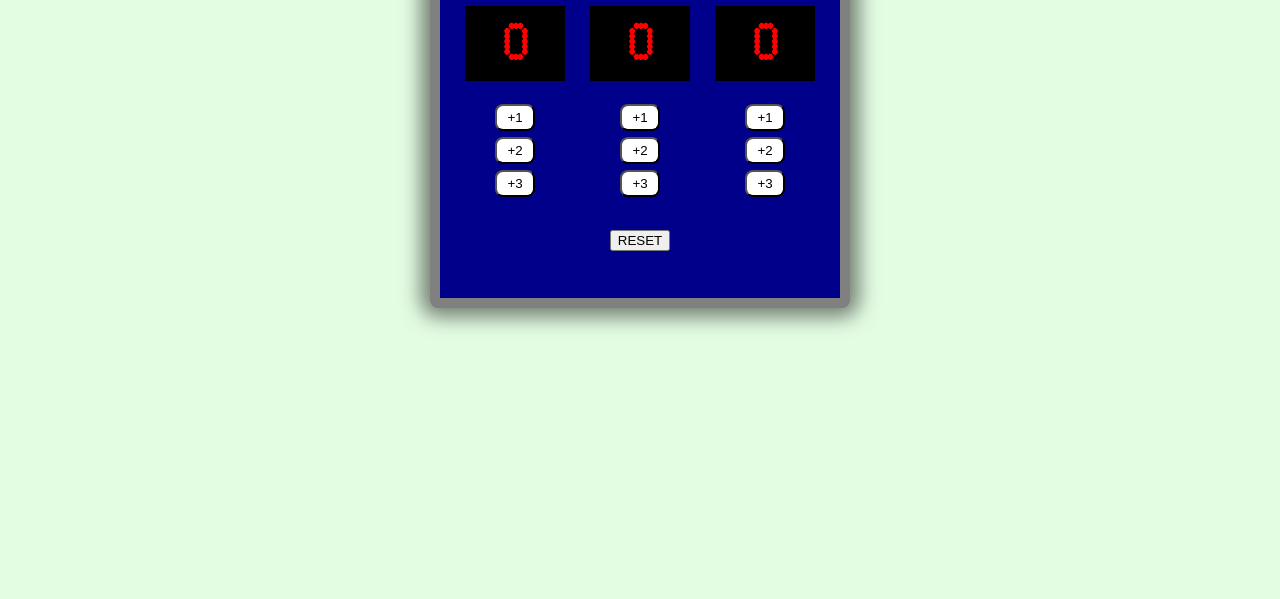
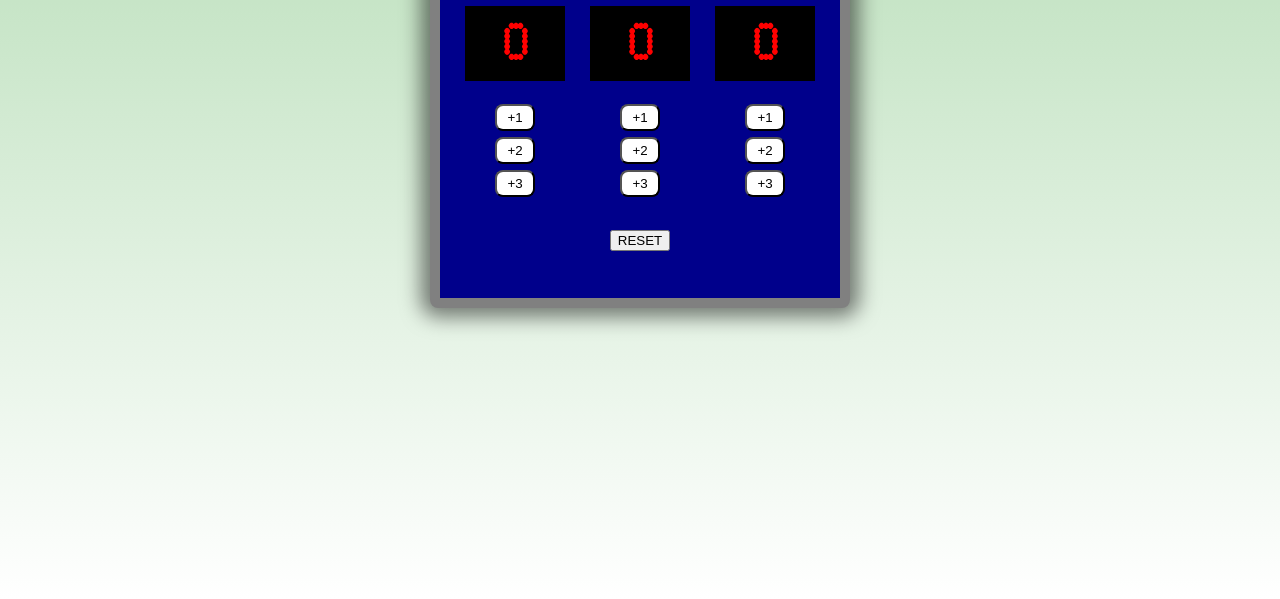
Before and after one commit to alex-powell-1/scoreboard, a plain HTML site: page index.html in a window 1280 px wide. Shown: the part 201-800 px from the top of the page. Drawn offline with Linux system fonts and the light colour scheme.

Commit message:
added background linear gradient

```diff
--- a/basketball_styles.css
+++ b/basketball_styles.css
@@ -1,7 +1,10 @@
 body {
   font-family: "Lucida Sans", "Lucida Sans Regular", "Lucida Grande",
     "Lucida Sans Unicode", Geneva, Verdana, sans-serif;
-  background-color: rgb(227, 253, 227);
+  /* background-color: rgb(227, 253, 227); */
+  background: linear-gradient(rgb(180, 220, 180), #ffffff);
+  background-repeat: no-repeat;
+  background-attachment: fixed;
   text-align: center;
 }
 
```
